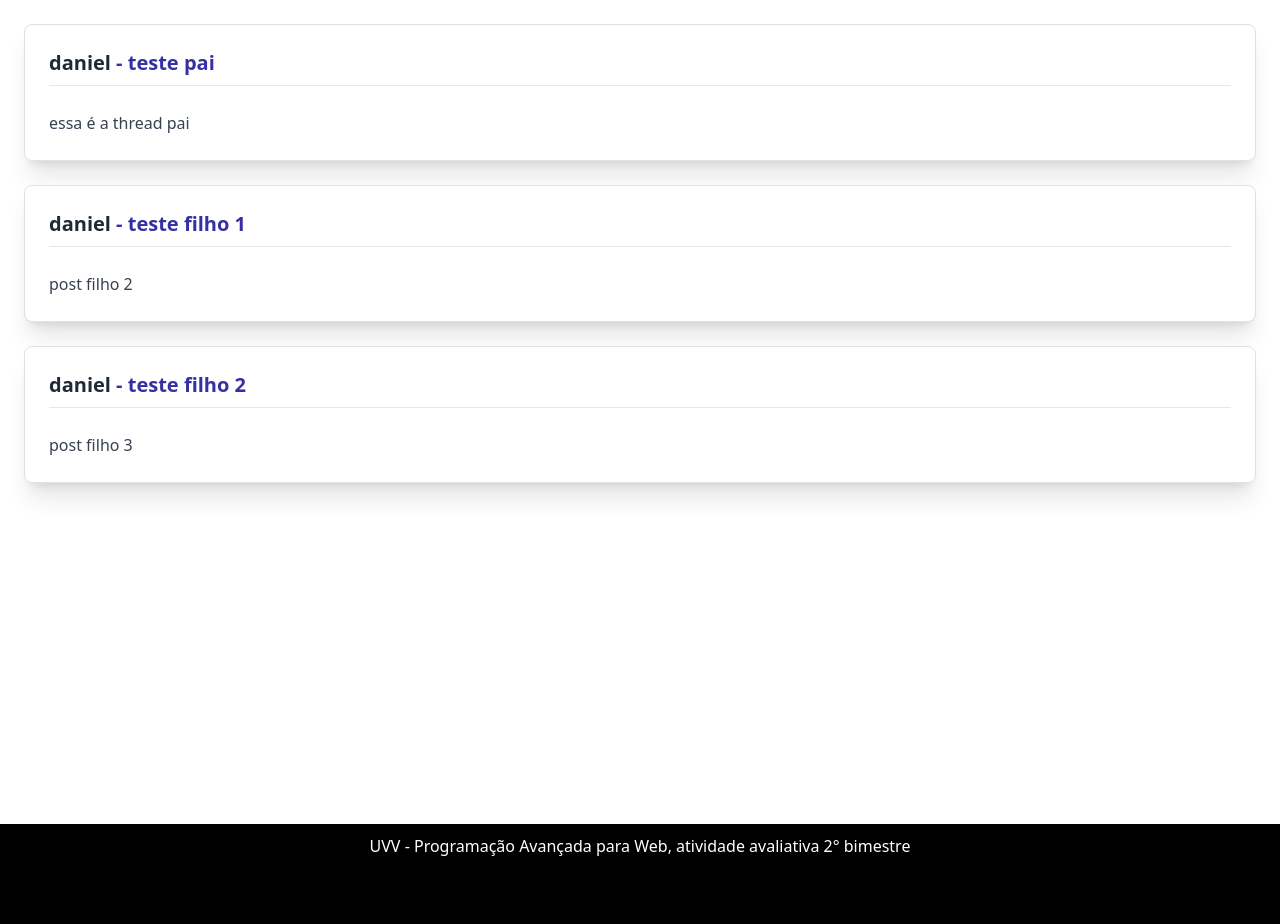
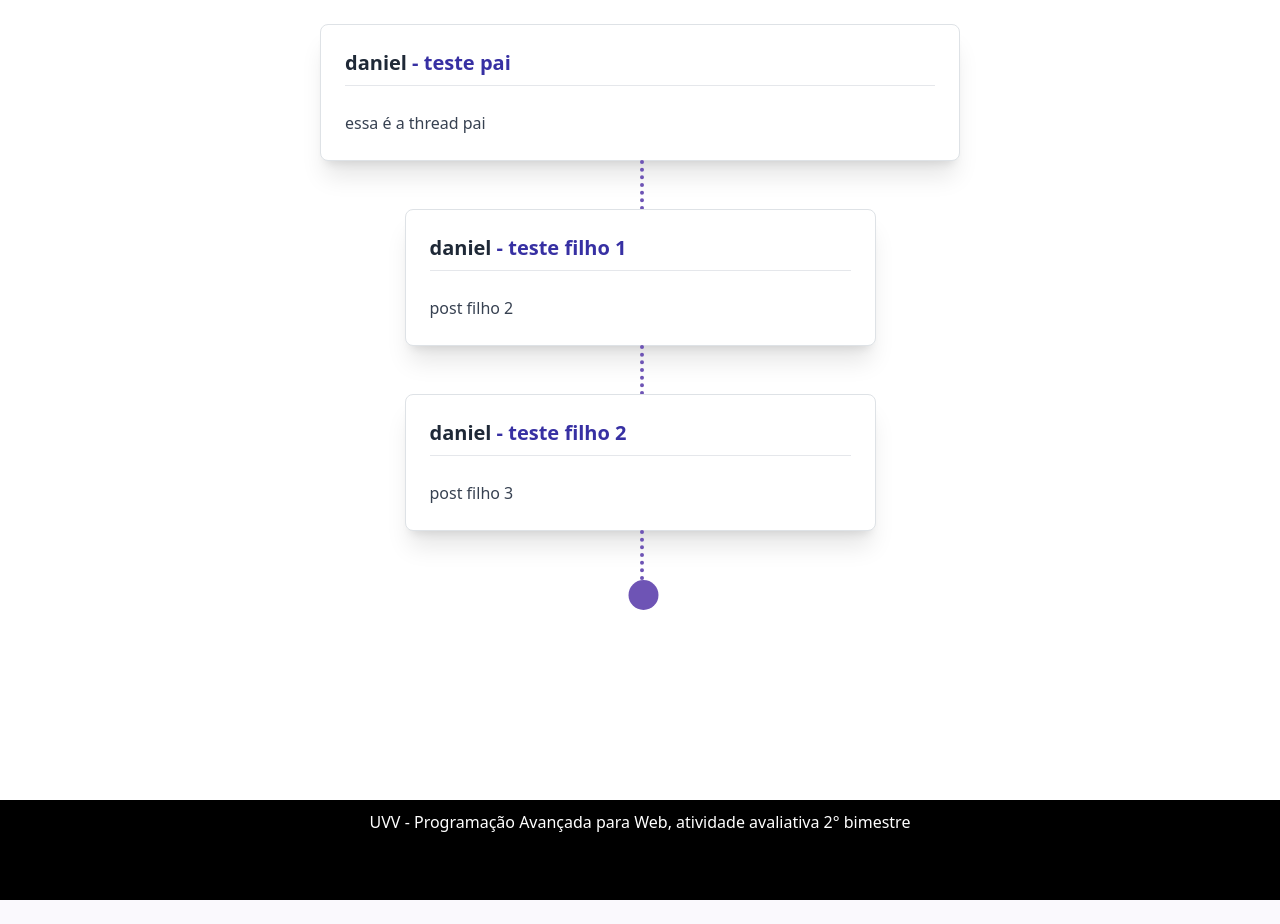
Before and after one commit to BrenoFSales/Forum-Web, a Flask app: page /thread/1 in a window 1280 px wide. Shown: the part 100-1024 px from the top of the page. After the commit the page ends 1000 px from the top, so only its background shows below. Run offline with Flask 3, Linux system fonts and the light colour scheme; data comes from the database, SQL or seed files in the repository; some libraries are stand-ins or nearby versions.

Commit message:
linha-conexao-threads

```diff
--- /dev/null
+++ b/assets/styles/thread.css
@@ -0,0 +1,24 @@
+.linha-conexao{
+    position: absolute;
+    width: 5px;
+    border-left: 4px dotted #6e54b5;
+    height: 50px;
+    left: 50%;
+    top: 100%;
+    transform: translateX(0%);
+}
+
+.fim-conexao  {
+    position: absolute;
+    background-color: #6e54b5;
+    border-radius: 100px;
+    width: 30px;
+    height: 30px;
+    left: 50%;
+    top: 100%;
+    transform: translateX(-55%);
+}
+
+.thread{
+    position: relative;
+}
--- a/templates/baseLayout.html
+++ b/templates/baseLayout.html
@@ -6,6 +6,7 @@
     <title>Fórum Dazora</title>
     <!-- Main Style -->
     <link rel="stylesheet" href="../assets/styles/main.css">
+    <link rel="stylesheet" href="../assets/styles/thread.css">
     <!-- Bootstrap CSS -->
     <link href="https://cdn.jsdelivr.net/npm/bootstrap@5.3.0/dist/css/bootstrap.min.css" rel="stylesheet">
     <!-- Font Awesome Icons -->
--- a/templates/post.html
+++ b/templates/post.html
@@ -1,4 +1,5 @@
-<div class="bg-white shadow-xl rounded-lg p-6 m-6 border border-gray-200">
+<div class="thread w-50 bg-white shadow-xl rounded-lg p-6 m-6 border border-gray-200">
+  <div class="linha-conexao"><div class="fim-conexao"></div></div>
   <!-- Header Section with User and Title -->
   <div class="mb-4 border-b pb-2 border-gray-200">
     <h3 class="text-xl font-semibold text-indigo-800">
--- a/templates/thread.html
+++ b/templates/thread.html
@@ -2,11 +2,14 @@
 {% extends "baseLayout.html" %}
 
 {% block content %}
-{{ thread | safe }}
-<div>
-  {% for i in replies %}
-    {{ i | safe}}
-  {% endfor %}
+<div class="container">
+  <div id="super-thread" class="row justify-content-center">
+  {{ thread | safe }}
+  </div>
+  <div id="sub-thread" class="m-auto w-75 row justify-content-center">
+    {% for i in replies %}
+      {{ i | safe}}
+    {% endfor %}
+  </div>
 </div>
-
 {% endblock %}
```
